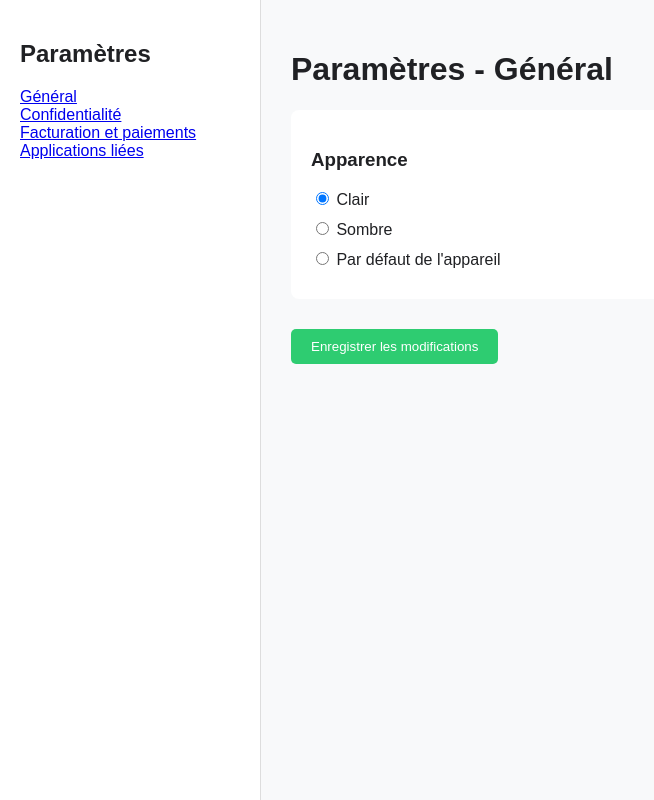
After one commit to Neplexx/PROJET-WEB, a PHP site: page /php/settings.php in a window 1280 px wide. The commit adds this page. Shown: the whole page, without its empty margins (0-654 px from the left). Run offline with PHP 8.4, Linux system fonts and the light colour scheme.

Commit message:
page settings

```diff
--- /dev/null
+++ b/php/settings.php
@@ -0,0 +1,144 @@
+<?php
+// Liste des thèmes autorisés
+$allowed_themes = ['light', 'dark', 'default'];
+
+if ($_SERVER['REQUEST_METHOD'] === 'POST' && isset($_POST['theme'])) {
+    $theme = in_array($_POST['theme'], $allowed_themes) ? $_POST['theme'] : 'light';
+
+    // valable 30 jours
+    setcookie('theme', $theme, time() + (30 * 24 * 60 * 60), '/');
+
+    header('Location: settings.php');
+    exit();
+}
+
+// Lecture du thème actuel depuis le cookie
+$current_theme = isset($_COOKIE['theme']) && in_array($_COOKIE['theme'], $allowed_themes) ? $_COOKIE['theme'] : 'light';
+?>
+
+<!DOCTYPE html>
+<html lang="fr">
+<head>
+    <meta charset="UTF-8">
+    <meta name="viewport" content="width=device-width, initial-scale=1.0">
+    <title>Paramètres</title>
+    <style>
+        /* Variables CSS pour les thèmes */
+        .container.light {
+            --background-color: #f8f9fa;
+            --text-color: #202124;
+            --section-background: #ffffff;
+            --button-background: #2ecc71;
+            --button-hover: #27ae60;
+        }
+
+        .container.dark {
+            --background-color: #202124;
+            --text-color: #f8f9fa;
+            --section-background: #2e2e2e;
+            --button-background: #34495e;
+            --button-hover: #2c3e50;
+        }
+
+        .container.default {
+            --background-color: #ffffff;
+            --text-color: #000000;
+            --section-background: #f0f0f0;
+            --button-background: #3498db;
+            --button-hover: #2980b9;
+        }
+
+        /* Application des variables */
+        body {
+            margin: 0;
+            font-family: Arial, sans-serif;
+            background-color: var(--background-color);
+            color: var(--text-color);
+            transition: background-color 0.4s, color 0.4s;
+        }
+
+        .container {
+            display: flex;
+            height: 100vh;
+            background-color: var(--background-color);
+            color: var(--text-color);
+        }
+
+        .sidebar {
+            width: 220px;
+            background-color: var(--section-background);
+            border-right: 1px solid #ddd;
+            padding: 20px;
+        }
+
+        .content {
+            flex: 1;
+            padding: 30px;
+            background-color: inherit;
+        }
+
+        .section {
+            background-color: var(--section-background);
+            padding: 20px;
+            margin-bottom: 20px;
+            border-radius: 8px;
+        }
+
+        .options label {
+            display: block;
+            margin: 10px 0;
+        }
+
+        .button {
+            background-color: var(--button-background);
+            color: white;
+            border: none;
+            padding: 10px 20px;
+            margin-top: 10px;
+            border-radius: 5px;
+            cursor: pointer;
+        }
+
+        .button:hover {
+            background-color: var(--button-hover);
+        }
+    </style>
+</head>
+<body>
+
+<div class="container <?php echo htmlspecialchars($current_theme); ?>">
+    <div class="sidebar">
+        <h2>Paramètres</h2>
+        <a href="#">Général</a><br>
+        <a href="#">Confidentialité</a><br>
+        <a href="#">Facturation et paiements</a><br>
+        <a href="#">Applications liées</a>
+    </div>
+    <div class="content">
+        <h1>Paramètres - Général</h1>
+
+        <form method="POST" action="settings.php">
+            <div class="section">
+                <h3>Apparence</h3>
+                <div class="options">
+                    <label>
+                        <input type="radio" name="theme" value="light" <?php if ($current_theme == 'light') echo 'checked'; ?>>
+                        Clair
+                    </label>
+                    <label>
+                        <input type="radio" name="theme" value="dark" <?php if ($current_theme == 'dark') echo 'checked'; ?>>
+                        Sombre
+                    </label>
+                    <label>
+                        <input type="radio" name="theme" value="default" <?php if ($current_theme == 'default') echo 'checked'; ?>>
+                        Par défaut de l'appareil
+                    </label>
+                </div>
+            </div>
+            <button type="submit" class="button">Enregistrer les modifications</button>
+        </form>
+    </div>
+</div>
+
+</body>
+</html>
```
Also changed, not shown: php/espclient.php (+59 -3 lines), php/theme.php (added, +7 -0 lines).
